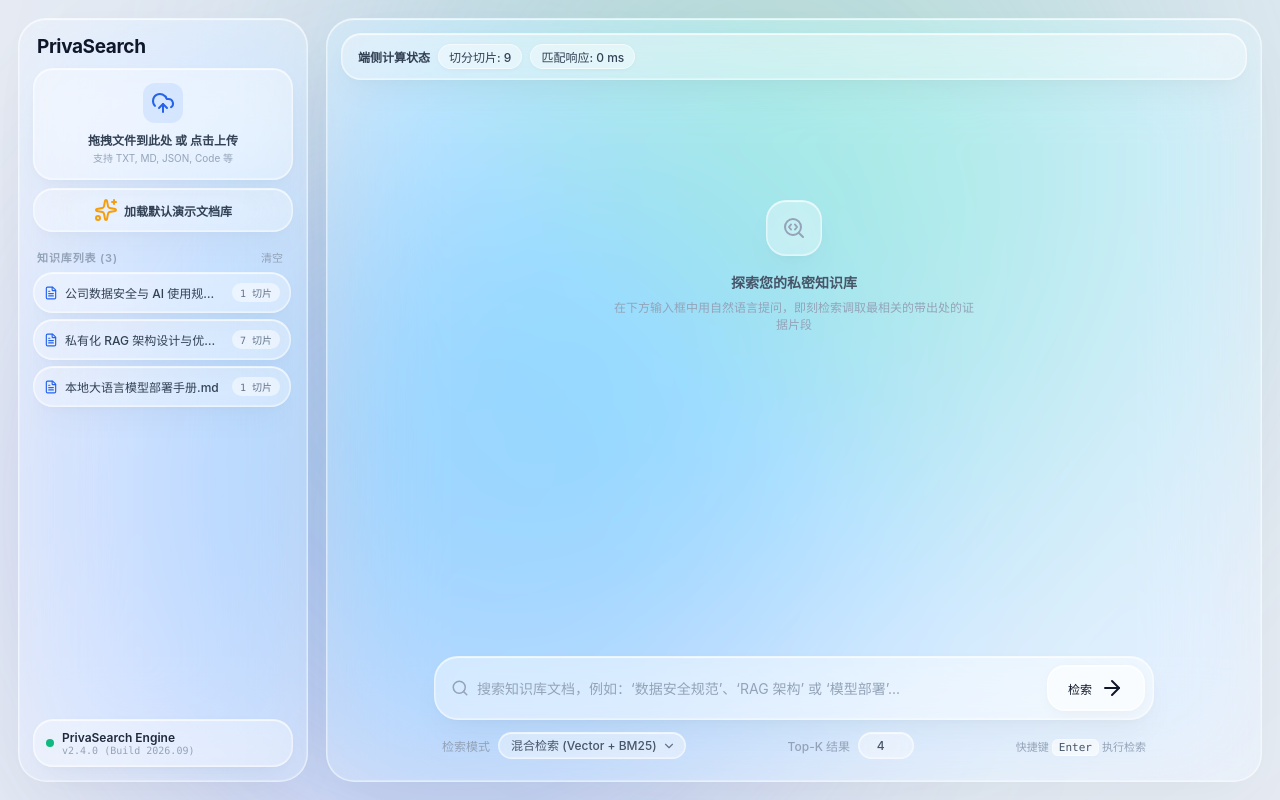
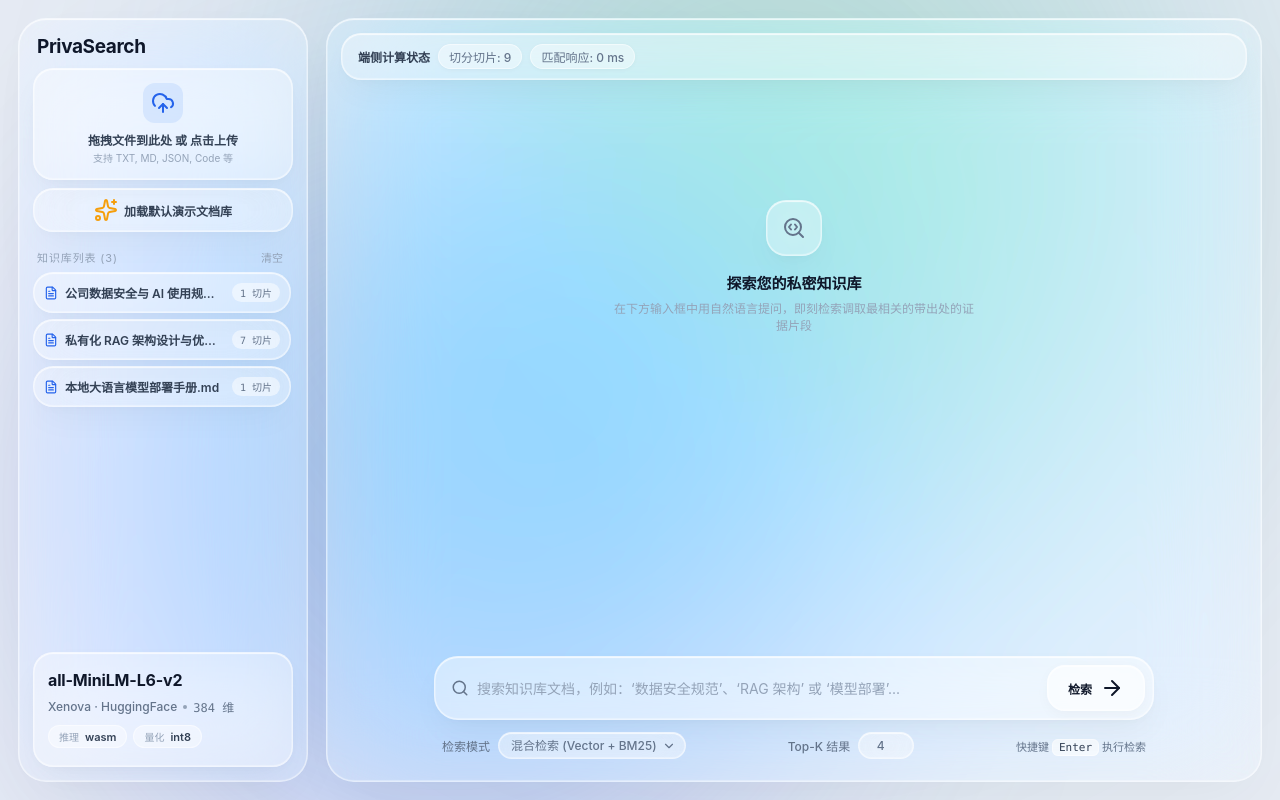
Before and after one commit to Fooxygen/Memoria, a website built with Vite: page index.html in a window 1280 px wide. Built offline with nearby package versions, Linux system fonts and the light colour scheme.

Commit message:
🎨 调整模型参数组件

```diff
--- a/index.html
+++ b/index.html
@@ -45,11 +45,22 @@
 				<div id="doc_list" class="library_list" role="list"></div>
 			</section>
 
-			<footer class="engine card">
-				<span class="engine_dot" aria-hidden="true"></span>
-				<div class="engine_text">
-					<p class="engine_name">PrivaSearch Engine</p>
-					<p class="engine_version">v2.4.0 (Build 2026.09)</p>
+			<footer class="runtime card">
+				<p class="runtime_model" id="rt_model">—</p>
+				<div class="runtime_meta">
+					<span class="runtime_source" id="rt_source">—</span>
+					<span class="runtime_sep" aria-hidden="true"></span>
+					<span class="runtime_dim" id="rt_dim">—</span>
+				</div>
+				<div class="runtime_badges">
+					<span class="runtime_badge">
+						<span class="runtime_badge_label">推理</span>
+						<b class="runtime_badge_val" id="rt_backend">—</b>
+					</span>
+					<span class="runtime_badge">
+						<span class="runtime_badge_label">量化</span>
+						<b class="runtime_badge_val" id="rt_quant">—</b>
+					</span>
 				</div>
 			</footer>
 		</aside>
@@ -88,18 +99,14 @@
 					<div class="field">
 						<label for="search_mode">检索模式</label>
 						<span class="select_wrap">
-							<select id="search_mode" class="select">
-								<option value="hybrid">混合检索 (Vector + BM25)</option>
-								<option value="semantic">纯语义向量 (Semantic)</option>
-								<option value="keyword">精确关键词 (BM25)</option>
-							</select>
+							<select id="search_mode" class="select"></select>
 							<i data-lucide="chevron-down" aria-hidden="true"></i>
 						</span>
 					</div>
 
 					<div class="field">
 						<label for="top_k">Top-K 结果</label>
-						<input id="top_k" class="select select_numeric" type="number" min="1" max="20" value="4" />
+						<input id="top_k" class="select select_numeric" type="number" />
 					</div>
 
 					<p class="dock_hint">快捷键 <kbd>Enter</kbd> 执行检索</p>
--- a/src/app/scoring.ts
+++ b/src/app/scoring.ts
@@ -4,8 +4,7 @@
 // Licensed under the MIT License.
 
 import { text_escape_regexp } from "./text";
-
-export type SearchMode = "hybrid" | "semantic" | "keyword";
+import type { SearchMode } from "./settings";
 
 export function score_chunk(text: string, query: string, mode: SearchMode): number {
     const text_lower = text.toLowerCase();
--- /dev/null
+++ b/src/app/settings.ts
@@ -0,0 +1,44 @@
+
+// Memoria
+// Copyright (c) 2026 BaseTUT.
+// Licensed under the MIT License.
+
+export type SearchMode = "hybrid" | "semantic" | "keyword";
+export type QuantMode = "int8" | "fp16";
+export type Backend = "webgpu" | "wasm";
+
+export interface RuntimeInfo {
+    model_name: string;
+    source: string;
+    dimension: number;
+    quant: QuantMode;
+    backend: Backend;
+    ready: boolean;
+}
+
+export const RUNTIME_INFO: RuntimeInfo = {
+    model_name: "all-MiniLM-L6-v2",
+    source: "Xenova · HuggingFace",
+    dimension: 384,
+    quant: "int8",
+    backend: "wasm",
+    ready: false,
+};
+
+export interface SearchModeOption {
+    value: SearchMode;
+    label: string;
+}
+
+export const SEARCH_MODES: SearchModeOption[] = [
+    { value: "hybrid", label: "混合检索 (Vector + BM25)" },
+    { value: "semantic", label: "纯语义向量 (Semantic)" },
+    { value: "keyword", label: "精确关键词 (BM25)" },
+];
+
+export const SEARCH_DEFAULTS = {
+    mode: "hybrid" as SearchMode,
+    top_k: 4,
+    top_k_min: 1,
+    top_k_max: 20,
+};
--- a/src/main.ts
+++ b/src/main.ts
@@ -6,7 +6,7 @@
 import type { ResultHit, SourceDoc, TextChunk } from "./app/types";
 import { SAMPLE_DOCS } from "./app/samples";
 import { text_chunk_document } from "./app/text";
-import { score_chunk, type SearchMode } from "./app/scoring";
+import { score_chunk } from "./app/scoring";
 import {
     render_lib_empty,
     render_lib_items,
@@ -15,6 +15,12 @@ import {
     render_toast,
 } from "./app/render";
 import { refresh_icons } from "./app/icons";
+import {
+    RUNTIME_INFO,
+    SEARCH_DEFAULTS,
+    SEARCH_MODES,
+    type SearchMode,
+} from "./app/settings";
 
 function by_id<T extends HTMLElement = HTMLElement>(id: string): T {
     const el = document.getElementById(id);
@@ -36,6 +42,11 @@ const results_list = by_id("results_list");
 const initial_state = by_id("initial_state");
 const stat_chunks = by_id("stat_chunks");
 const stat_latency = by_id("stat_latency");
+const rt_model = by_id("rt_model");
+const rt_source = by_id("rt_source");
+const rt_dim = by_id("rt_dim");
+const rt_backend = by_id("rt_backend");
+const rt_quant = by_id("rt_quant");
 
 let documents: SourceDoc[] = [];
 let chunks: TextChunk[] = [];
@@ -53,6 +64,24 @@ function process_documents(): void {
 
 function show_initial_state(): void {
     results_list.replaceChildren(initial_state);
+}
+
+function fill_runtime(): void {
+    rt_model.textContent = RUNTIME_INFO.model_name;
+    rt_source.textContent = RUNTIME_INFO.source;
+    rt_dim.textContent = `${RUNTIME_INFO.dimension} 维`;
+    rt_backend.textContent = RUNTIME_INFO.backend;
+    rt_quant.textContent = RUNTIME_INFO.quant;
+}
+
+function fill_search_settings(): void {
+    search_mode.innerHTML = SEARCH_MODES.map(
+        (m) => `<option value="${m.value}">${m.label}</option>`,
+    ).join("");
+    search_mode.value = SEARCH_DEFAULTS.mode;
+    top_k_input.min = String(SEARCH_DEFAULTS.top_k_min);
+    top_k_input.max = String(SEARCH_DEFAULTS.top_k_max);
+    top_k_input.value = String(SEARCH_DEFAULTS.top_k);
 }
 
 function execute_search(): void {
@@ -140,6 +169,8 @@ search_input.addEventListener("keydown", (event) => {
 });
 
 refresh_icons();
+fill_runtime();
+fill_search_settings();
 documents = [...SAMPLE_DOCS];
 process_documents();
 show_initial_state();
--- a/src/style.css
+++ b/src/style.css
@@ -5,17 +5,30 @@
 */
 
 :root {
-	--bg-color:		#e6ebf3;
-	--ink-900: 		#0f172a;
-	--ink-800: 		#1e293b;
-	--ink-700: 		#334155;
-	--ink-600: 		#475569;
-	--ink-500: 		#64748b;
-	--ink-400: 		#94a3b8;
-	--accent: 		#2563eb;
-	--accent-soft: 	#eff6ff;
-	--mark-bg: 		rgba(255, 230, 0, 0.38);
-	--mark-border: 	#e6b800;
+	--bg-color: #e6ebf3;
+
+	/* Ink palette (kept as raw colors for reference). */
+	--ink-900: #0f172a;
+	--ink-800: #1e293b;
+	--ink-700: #334155;
+	--ink-600: #475569;
+	--ink-500: #64748b;
+	--ink-400: #94a3b8;
+
+	--accent: #2563eb;
+	--accent-soft: #eff6ff;
+	--mark-bg: rgba(255, 230, 0, 0.38);
+	--mark-border: #e6b800;
+
+	/* Text scale: darker -> heavier, lighter -> thinner (regular..bold). */
+	--text-strong-c: var(--ink-900);
+	--text-strong-w: 700;
+	--text-body-c: var(--ink-700);
+	--text-body-w: 600;
+	--text-soft-c: var(--ink-500);
+	--text-soft-w: 500;
+	--text-faint-c: var(--ink-400);
+	--text-faint-w: 400;
 
 	--glass-window-bg: rgba(255, 255, 255, 0.26);
 	--glass-card-bg: rgba(255, 255, 255, 0.28);
@@ -37,14 +50,14 @@
 	--radius-card: 20px;
 	--radius-search: 24px;
 
-	--font-sans: -apple-system, BlinkMacSystemFont, "SF Pro Display", "SF Pro Text",
-		"Segoe UI", Roboto, "Inter", sans-serif;
-	--mono: ui-monospace, "SF Mono", SFMono-Regular, Menlo, monospace;
-
 	--bd-w: 0.5px;
 	--bd-c: rgba(255, 255, 255, 0.5);
 	--bd-c-hover: rgba(255, 255, 255, 0.95);
 	--divider: rgba(0, 0, 0, 0.08);
+
+	--font-sans: -apple-system, BlinkMacSystemFont, "SF Pro Display", "SF Pro Text",
+		"Segoe UI", Roboto, "Inter", sans-serif;
+	--mono: ui-monospace, "SF Mono", SFMono-Regular, Menlo, monospace;
 
 	--ease-silk: cubic-bezier(0.16, 1, 0.3, 1);
 	--transition: all 0.55s var(--ease-silk);
@@ -62,7 +75,7 @@ body {
 
 body {
 	background: var(--bg-color);
-	color: var(--ink-800);
+	color: var(--text-body-c);
 	font-family: var(--font-sans);
 	font-size: 14px;
 	overflow: hidden;
@@ -191,9 +204,9 @@ select {
 
 .app_title {
 	font-size: 19px;
-	font-weight: 700;
+	font-weight: var(--text-strong-w);
 	letter-spacing: -0.02em;
-	color: var(--ink-900);
+	color: var(--text-strong-c);
 	padding: 2px 4px 10px;
 }
 
@@ -234,13 +247,14 @@ select {
 
 .dropzone_title {
 	font-size: 12px;
-	font-weight: 600;
-	color: var(--ink-700);
+	font-weight: var(--text-body-w);
+	color: var(--text-body-c);
 }
 
 .dropzone_hint {
 	font-size: 10px;
-	color: var(--ink-400);
+	font-weight: var(--text-faint-w);
+	color: var(--text-faint-c);
 	margin-top: 2px;
 }
 
@@ -252,8 +266,8 @@ select {
 	width: 100%;
 	padding: 9px 10px;
 	font-size: 12px;
-	font-weight: 600;
-	color: var(--ink-700);
+	font-weight: var(--text-body-w);
+	color: var(--text-body-c);
 	cursor: pointer;
 }
 
@@ -282,17 +296,18 @@ select {
 
 .library_label {
 	font-size: 11px;
-	font-weight: 600;
+	font-weight: var(--text-faint-w);
 	letter-spacing: 0.08em;
 	text-transform: uppercase;
-	color: var(--ink-400);
+	color: var(--text-faint-c);
 }
 
 .library_clear {
 	border: none;
 	background: none;
 	font-size: 11px;
-	color: var(--ink-400);
+	font-weight: var(--text-faint-w);
+	color: var(--text-faint-c);
 	transition: color 0.2s;
 }
 
@@ -333,8 +348,8 @@ select {
 
 .lib_item_name {
 	font-size: 12px;
-	font-weight: 500;
-	color: var(--ink-700);
+	font-weight: var(--text-body-w);
+	color: var(--text-body-c);
 	white-space: nowrap;
 	overflow: hidden;
 	text-overflow: ellipsis;
@@ -344,7 +359,8 @@ select {
 	flex-shrink: 0;
 	font-size: 10px;
 	font-family: var(--mono);
-	color: var(--ink-500);
+	font-weight: var(--text-soft-w);
+	color: var(--text-soft-c);
 	background: rgba(255, 255, 255, 0.5);
 	padding: 2px 8px;
 	border-radius: 999px;
@@ -353,7 +369,8 @@ select {
 .lib_empty {
 	text-align: center;
 	padding: 26px 12px;
-	color: var(--ink-400);
+	font-weight: var(--text-faint-w);
+	color: var(--text-faint-c);
 }
 
 .lib_empty [data-lucide="folder-open"] {
@@ -367,60 +384,80 @@ select {
 	font-size: 12px;
 }
 
-.engine {
+.runtime {
 	display: flex;
-	align-items: center;
+	flex-direction: column;
 	gap: 8px;
-	padding: 10px 12px;
+	padding: 18px 14px;
 	margin-top: auto;
 }
 
-.engine_dot {
-	position: relative;
-	width: 8px;
-	height: 8px;
-	flex-shrink: 0;
+.runtime_model {
+	font-size: 16px;
+	font-weight: var(--text-strong-w);
+	letter-spacing: -0.01em;
+	line-height: 1.2;
+	color: var(--text-strong-c);
+	word-break: break-word;
 }
 
-.engine_dot::before {
-	content: "";
-	position: absolute;
-	inset: 0;
-	border-radius: 50%;
-	background: #10b981;
+.runtime_meta {
+	display: flex;
+	align-items: center;
+	flex-wrap: wrap;
+	gap: 6px;
+	font-size: 12px;
+	font-weight: var(--text-soft-w);
+	color: var(--text-soft-c);
 }
 
-.engine_dot::after {
-	content: "";
-	position: absolute;
-	inset: 0;
-	border-radius: 50%;
-	background: rgba(16, 185, 129, 0.6);
-	animation: enginePing 1.4s var(--ease-silk) infinite;
+.runtime_source {
+	min-width: 0;
+	overflow: hidden;
+	text-overflow: ellipsis;
+	white-space: nowrap;
 }
 
-@keyframes enginePing {
-	0% {
-		transform: scale(1);
-		opacity: 0.7;
+.runtime_sep {
+	width: 4px;
+	height: 4px;
+	flex-shrink: 0;
+	border-radius: 50%;
+	background: var(--text-faint-c);
 }
 
-	100% {
-		transform: scale(2.4);
-		opacity: 0;
-	}
+.runtime_dim {
+	font-family: var(--mono);
+	font-weight: var(--text-soft-w);
+	color: var(--text-soft-c);
 }
 
-.engine_name {
-	font-size: 12px;
-	font-weight: 600;
-	color: var(--ink-800);
+.runtime_badges {
+	display: flex;
+	gap: 6px;
+	margin-top: 2px;
 }
 
-.engine_version {
+.runtime_badge {
+	display: inline-flex;
+	align-items: center;
+	gap: 6px;
+	padding: 3px 10px;
+	border-radius: 999px;
+	background: rgba(255, 255, 255, 0.4);
+	border: var(--bd-w) solid var(--bd-c);
+}
+
+.runtime_badge_label {
 	font-size: 10px;
-	font-family: var(--mono);
-	color: var(--ink-400);
+	font-weight: var(--text-faint-w);
+	color: var(--text-faint-c);
+}
+
+.runtime_badge_val {
+	font-size: 11px;
+	font-weight: var(--text-body-w);
+	color: var(--text-body-c);
 }
 
 .workspace {
@@ -440,18 +477,18 @@ select {
 
 .status_label {
 	font-size: 12px;
-	font-weight: 600;
-	color: var(--ink-700);
+	font-weight: var(--text-body-w);
+	color: var(--text-body-c);
 }
 
 .chip {
 	font-size: 12px;
-	color: var(--ink-700);
+	font-weight: var(--text-soft-w);
+	color: var(--text-soft-c);
 	background: rgba(255, 255, 255, 0.4);
 	border: var(--bd-w) solid var(--bd-c);
 	padding: 3px 10px;
 	border-radius: 999px;
-	font-weight: 500;
 	box-shadow: 0 1px 4px rgba(0, 0, 0, 0.04);
 }
 
@@ -479,7 +516,8 @@ select {
 .empty {
 	text-align: center;
 	padding: 96px 20px;
-	color: var(--ink-400);
+	font-weight: var(--text-faint-w);
+	color: var(--text-faint-c);
 }
 
 .empty_icon {
@@ -490,18 +528,19 @@ select {
 	height: 56px;
 	margin: 0 auto 16px;
 	border-radius: 20px;
-	color: var(--ink-400);
+	color: var(--text-soft-c);
 }
 
 .empty_title {
-	font-size: 14px;
-	font-weight: 600;
-	color: var(--ink-600);
+	font-size: 15px;
+	font-weight: var(--text-strong-w);
+	color: var(--text-strong-c);
 }
 
 .empty_hint {
 	font-size: 12px;
-	color: var(--ink-400);
+	font-weight: var(--text-faint-w);
+	color: var(--text-faint-c);
 	margin-top: 6px;
 	max-width: 360px;
 	margin-left: auto;
@@ -545,8 +584,8 @@ select {
 
 .result_card_title {
 	font-size: 12px;
-	font-weight: 600;
-	color: var(--ink-700);
+	font-weight: var(--text-body-w);
+	color: var(--text-body-c);
 	white-space: nowrap;
 	overflow: hidden;
 	text-overflow: ellipsis;
@@ -577,14 +616,14 @@ select {
 .result_card_pct {
 	font-size: 11px;
 	font-family: var(--mono);
-	font-weight: 600;
-	color: var(--ink-500);
+	font-weight: var(--text-soft-w);
+	color: var(--text-soft-c);
 }
 
 .result_card_text {
 	font-size: 13px;
 	line-height: 1.75;
-	color: var(--ink-700);
+	color: var(--text-body-c);
 }
 
 .searchdock {
@@ -619,7 +658,7 @@ select {
 .searchbar_icon {
 	width: 18px;
 	height: 18px;
-	color: var(--ink-400);
+	color: var(--text-soft-c);
 	margin-left: 8px;
 	flex-shrink: 0;
 }
@@ -630,13 +669,15 @@ select {
 	border: none;
 	outline: none;
 	background: transparent;
-	color: var(--ink-800);
+	color: var(--text-strong-c);
 	font-size: 14px;
+	font-weight: var(--text-body-w);
 	padding: 8px 0;
 }
 
 .searchbar input::placeholder {
-	color: var(--ink-400);
+	color: var(--text-faint-c);
+	font-weight: var(--text-faint-w);
 }
 
 .searchbtn {
@@ -648,9 +689,9 @@ select {
 	border: var(--bd-w) solid var(--bd-c);
 	border-radius: 18px;
 	background: rgba(255, 255, 255, 0.52);
-	color: var(--ink-900);
+	color: var(--text-strong-c);
 	font-size: 12px;
-	font-weight: 500;
+	font-weight: var(--text-body-w);
 	box-shadow: 0 4px 14px rgba(0, 0, 0, 0.03), var(--glass-specular);
 	-webkit-backdrop-filter: blur(24px);
 	backdrop-filter: blur(24px);
@@ -675,7 +716,8 @@ select {
 	margin-top: 12px;
 	padding: 0 8px;
 	font-size: 12px;
-	color: var(--ink-500);
+	font-weight: var(--text-soft-w);
+	color: var(--text-soft-c);
 }
 
 .field {
@@ -685,8 +727,8 @@ select {
 }
 
 .field>label {
-	color: var(--ink-400);
-	font-weight: 500;
+	font-weight: var(--text-soft-w);
+	color: var(--text-soft-c);
 }
 
 .select_wrap {
@@ -700,7 +742,7 @@ select {
 	right: 10px;
 	width: 14px;
 	height: 14px;
-	color: var(--ink-500);
+	color: var(--text-soft-c);
 	pointer-events: none;
 }
 
@@ -711,9 +753,9 @@ select {
 	border: var(--bd-w) solid var(--bd-c);
 	outline: none;
 	background: rgba(255, 255, 255, 0.35);
-	color: var(--ink-600);
+	color: var(--text-soft-c);
 	font-size: 12px;
-	font-weight: 500;
+	font-weight: var(--text-soft-w);
 	border-radius: 14px;
 	padding: 5px 28px 5px 12px;
 	cursor: pointer;
@@ -736,7 +778,8 @@ select {
 
 .dock_hint {
 	font-size: 11px;
-	color: var(--ink-400);
+	font-weight: var(--text-soft-w);
+	color: var(--text-soft-c);
 }
 
 kbd {
@@ -745,7 +788,7 @@ kbd {
 	border: var(--bd-w) solid var(--bd-c);
 	border-radius: 6px;
 	padding: 1px 6px;
-	color: var(--ink-600);
+	color: var(--text-body-c);
 }
 
 mark.highlight_mark,
@@ -765,8 +808,9 @@ mark.highlight_mark,
 	z-index: 50;
 	padding: 10px 16px;
 	border: var(--bd-w) solid var(--bd-c);
-	color: var(--ink-800);
+	color: var(--text-body-c);
 	font-size: 12px;
+	font-weight: var(--text-body-w);
 	box-shadow: 0 12px 32px -8px rgba(0, 0, 0, 0.2), var(--glass-specular);
 	opacity: 0;
 	transform: translateY(12px);
```
Lines whose indentation alone changed are shown as unchanged.
